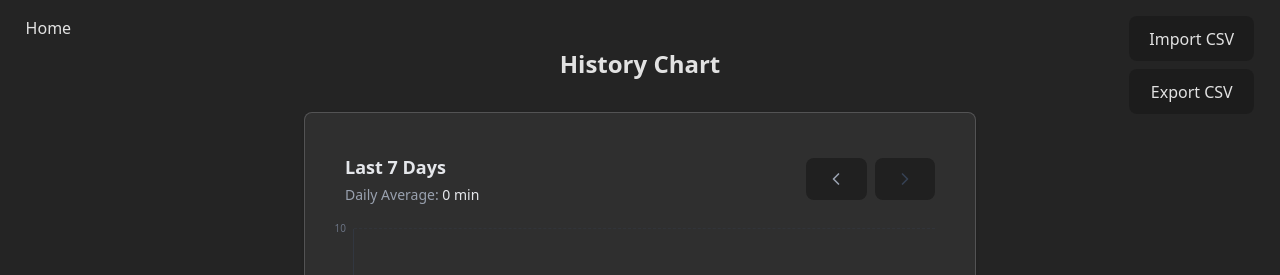
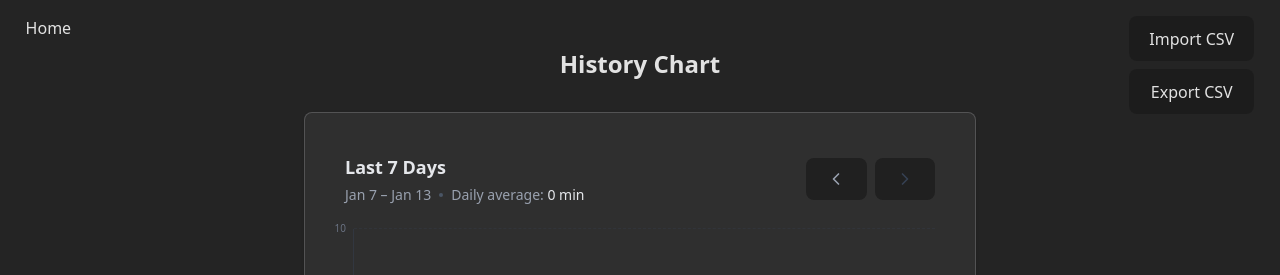
Before and after one commit to literandltx/timer-frontend-react, a React (Vite) app: page /history in a window 1280 px wide. Shown: the top 275 px of the page. Built offline with nearby package versions, Linux system fonts and the light colour scheme.

Commit message:
feat: add date range label

```diff
--- a/src/components/history/HistoryChart.tsx
+++ b/src/components/history/HistoryChart.tsx
@@ -34,7 +34,8 @@ export default function HistoryChart({data}: HistoryChartProps) {
             }, 0);
 
             return {
-                dateLabel: day.toLocaleDateString('en-US', {weekday: 'short'}),
+                dateLabel: day.toLocaleDateString('en-US', {weekday: 'short'}), // "Mon"
+                monthDay: day.toLocaleDateString('en-US', {month: 'short', day: 'numeric'}), // "Jan 12"
                 fullDate: day.toLocaleDateString(),
                 minutes: Math.floor(totalSeconds / 60),
             };
@@ -45,6 +46,8 @@ export default function HistoryChart({data}: HistoryChartProps) {
         const total = chartData.reduce((acc, curr) => acc + curr.minutes, 0);
         return Math.round(total / 7);
     }, [chartData]);
+
+    const dateRangeLabel = `${chartData[0].monthDay} – ${chartData[6].monthDay}`;
 
     const maxMinutes: number = Math.max(...chartData.map(d => d.minutes));
     let stepSize: number = 60;
@@ -69,8 +72,11 @@ export default function HistoryChart({data}: HistoryChartProps) {
                     <h2 className="text-lg font-semibold text-gray-200">
                         {weekOffset === 0 ? "Last 7 Days" : `${weekOffset} Week${weekOffset > 1 ? 's' : ''} Ago`}
                     </h2>
-                    <p className="text-sm text-gray-400 mt-1">
-                        Daily Average: <span className="text-gray-200 font-medium">{averageMinutes} min</span>
+                    <p className="text-sm text-gray-400 mt-1 flex items-center gap-2">
+                        <span>{dateRangeLabel}</span>
+                        <span className="w-1 h-1 rounded-full bg-gray-600"></span>
+                        <span>Daily average: <span
+                            className="text-gray-200 font-medium">{averageMinutes} min</span></span>
                     </p>
                 </div>
 
```
